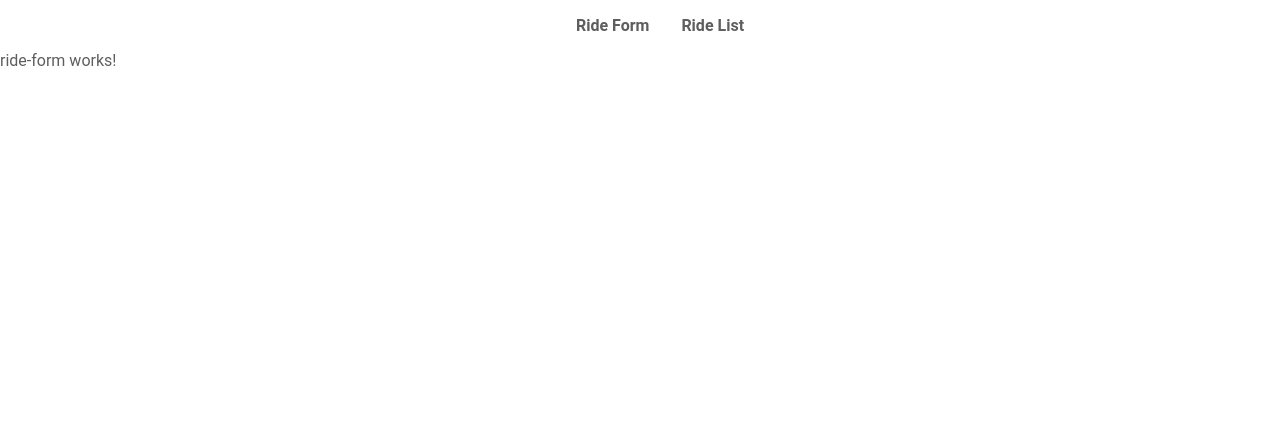
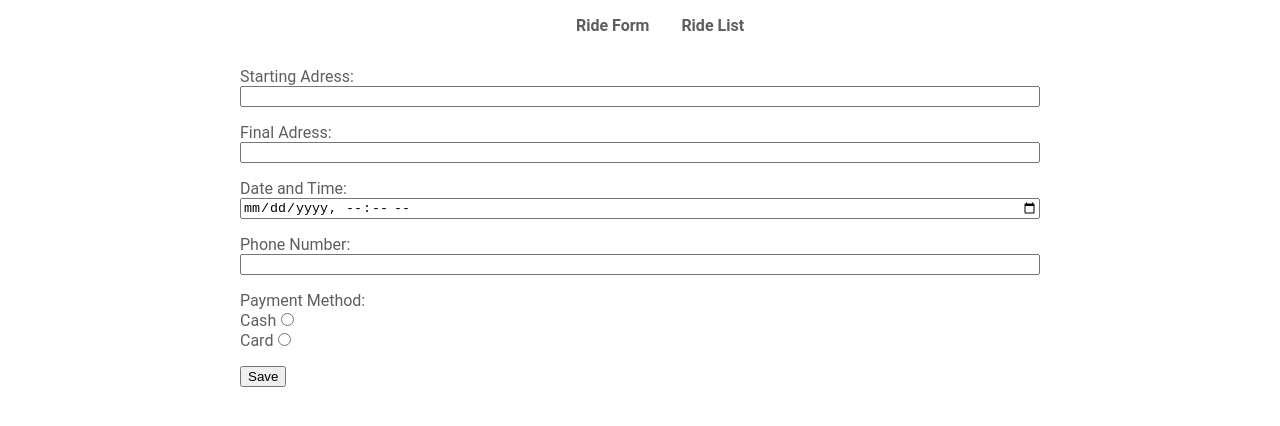
Before and after one commit to aleksandar-tadic287/taxi-app, an Angular app: page /route-form in a window 1280 px wide. Shown: the top 426 px of the page. Built offline with nearby package versions, Linux system fonts and the light colour scheme.

Commit message:
Add Ride Form page content

```diff
--- a/src/app/ride/ride-form/ride-form.component.html
+++ b/src/app/ride/ride-form/ride-form.component.html
@@ -1 +1,78 @@
-<p>ride-form works!</p>
+<div class="ride-form">
+  <div class="content-container">
+    <form [formGroup]="rideForm">
+      <div class="ride-form__field">
+        <label class="ride-form__label" for="startingAdress">Starting Adress:</label>
+        <input
+          class="ride-form__input"
+          type="text"
+          formControlName="startingAdress"
+          id="startingAdress">
+      </div>
+      <div class="ride-form__field">
+        <label class="ride-form__label" for="finalAddress">Final Adress:</label>
+        <input
+          class="ride-form__input"
+          type="text"
+          formControlName="finalAddress"
+          id="finalAddress">
+      </div>
+      <div class="ride-form__field">
+        <label class="ride-form__label" for="dateTime">Date and Time:</label>
+        <input
+          class="ride-form__input"
+          type="datetime-local"
+          formControlName="dateTime"
+          id="dateTime">
+      </div>
+      <div class="ride-form__field">
+        <label class="ride-form__label" for="phoneNumber">Phone Number:</label>
+        <input
+          class="ride-form__input"
+          type="tel"
+          formControlName="phoneNumber"
+          id="phoneNumber">
+      </div>
+      <div class="ride-form__field">
+        <label class="ride-form__label" for="paymentMethod">Payment Method:</label>
+        <div class="ride-form__radio">
+          <div>
+            <span>Cash</span>
+            <input
+              type="radio"
+              formControlName="paymentMethod"
+              value="cash"
+              (change)="changePaymentMethod($event)">
+          </div>
+          <div>
+            <span>Card</span>
+            <input
+              type="radio"
+              formControlName="paymentMethod"
+              value="card"
+              (change)="changePaymentMethod($event)">
+          </div>
+        </div>
+      </div>
+      @if (paymentMethod === 'card') {
+        <div class="ride-form__field">
+          <label class="ride-form__label" for="cardNumber">Card Number:</label>
+          <input
+            class="ride-form__input"
+            type="text"
+            formControlName="cardNumber"
+            id="cardNumber">
+        </div>
+        <div class="ride-form__field">
+          <label class="ride-form__label" for="expirationCardDate">Card Expiration Date:</label>
+          <input
+            class="ride-form__input"
+            type="date"
+            formControlName="expirationCardDate"
+            id="expirationCardDate">
+        </div>
+      }
+    </form>
+    <button class="ride-form__button" (click)="submitForm()">Save</button>
+  </div>
+</div>
--- a/src/app/ride/ride-form/ride-form.component.scss
+++ b/src/app/ride/ride-form/ride-form.component.scss
@@ -0,0 +1,10 @@
+.ride-form {
+  display: flex;
+  justify-content: center;
+
+  &__field {
+    display: flex;
+    flex-direction: column;
+    margin-bottom: 1rem;
+  }
+}
--- a/src/app/ride/ride-form/ride-form.component.ts
+++ b/src/app/ride/ride-form/ride-form.component.ts
@@ -1,12 +1,53 @@
-import { Component } from '@angular/core';
+import { CommonModule } from '@angular/common';
+import { Component, OnInit } from '@angular/core';
+import { FormBuilder, FormControl, FormGroup, FormsModule, ReactiveFormsModule, Validators } from '@angular/forms';
 
 @Component({
   selector: 'app-ride-form',
   standalone: true,
-  imports: [],
+  imports: [
+    CommonModule,
+    FormsModule,
+    ReactiveFormsModule
+  ],
   templateUrl: './ride-form.component.html',
   styleUrl: './ride-form.component.scss'
 })
-export class RideFormComponent {
+export class RideFormComponent implements OnInit {
+  public rideForm: FormGroup;
+  public paymentMethod!: string;
+  public formSubmitted!: boolean;
 
+  constructor(
+    private fb: FormBuilder
+  ) {
+    this.rideForm = this.fb.group({
+      startingAdress: ['', Validators.required],
+      finalAddress: ['', Validators.required],
+      dateTime: ['', Validators.required],
+      phoneNumber: ['', Validators.required],
+      paymentMethod: ['', Validators.required]
+    });
+  }
+
+  ngOnInit(): void {
+    this.formSubmitted = false;
+  }
+
+  changePaymentMethod(event: Event): void {
+    this.paymentMethod = (event.target as HTMLInputElement).value;
+    this.formSubmitted = false;
+
+    if (this.paymentMethod === 'card') {
+      this.rideForm.addControl('cardNumber', new FormControl('', Validators.required));
+      this.rideForm.addControl('expirationCardDate', new FormControl('', Validators.required));
+    } else {
+      this.rideForm.removeControl('cardNumber');
+      this.rideForm.removeControl('expirationCardDate');
+    }
+  }
+
+  submitForm(): void {
+    console.log('Form submitted', this.rideForm.value);
+  }
 }
--- a/src/styles.scss
+++ b/src/styles.scss
@@ -16,3 +16,14 @@ a {
   text-decoration: none;
   color: inherit;
 }
+
+.content-container {
+  width: 100%;
+  margin-top: 1rem;
+}
+
+@media only screen and (min-width: 800px) {
+  .content-container {
+    width: 800px;
+  }
+}
```
